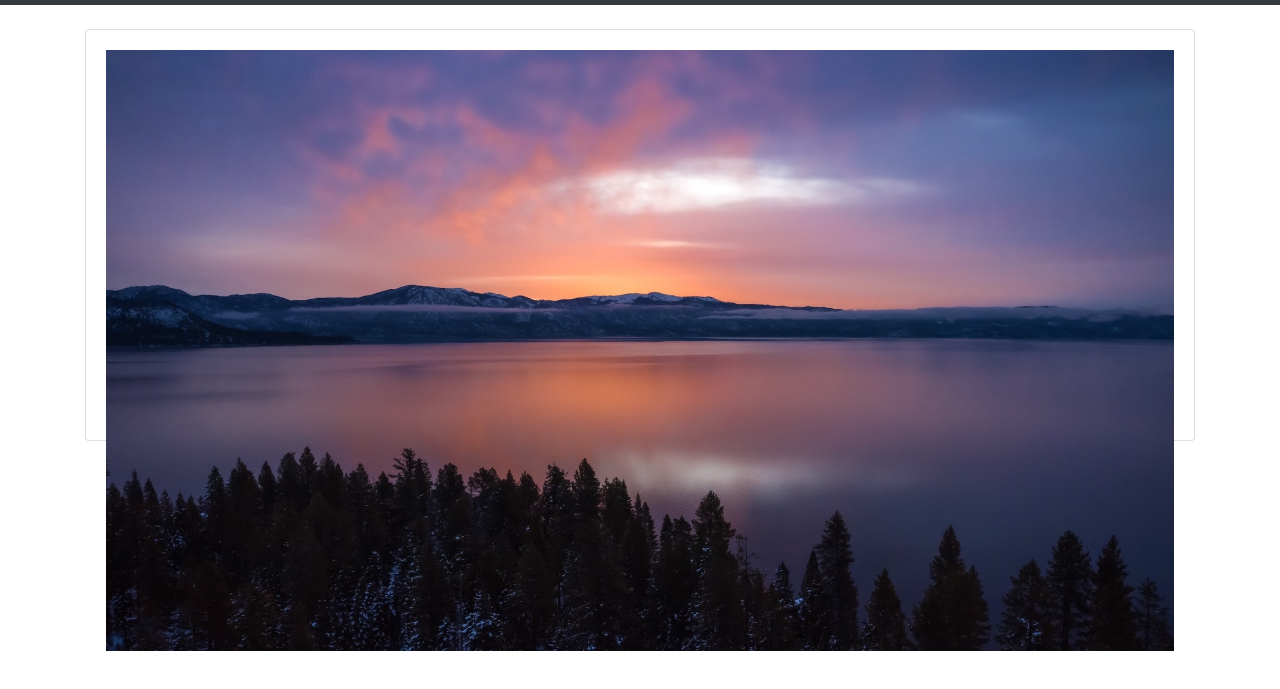
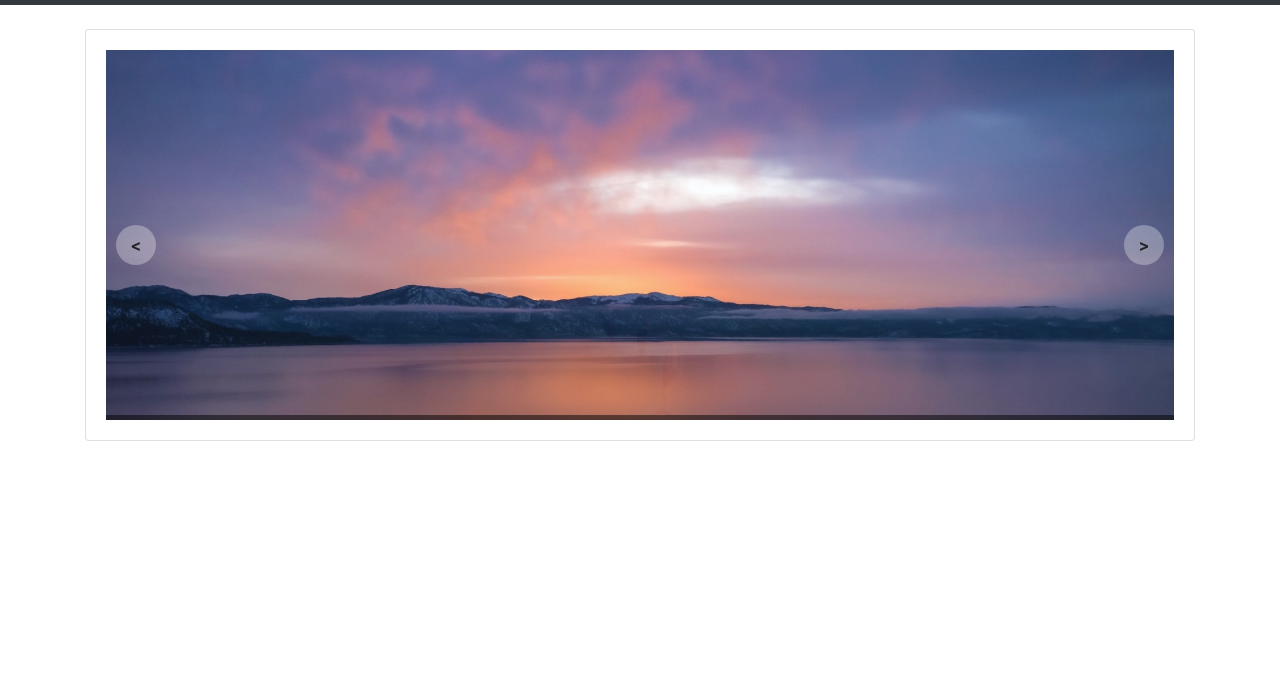
Before and after one commit to MarceauKa/carte-location-velos, a plain HTML site: page index.html in a window 1280 px wide. Shown: the part 51-740 px from the top of the page. Drawn offline with Linux system fonts and the light colour scheme.

Commit message:
:sparkles: Diaporama

```diff
--- a/css/app.css
+++ b/css/app.css
@@ -12,19 +12,19 @@ body {
  * DIAPORAMA
  *************/
 .diapo {
-	height: auto;
-	min-height: 370px;
+	height: 370px;
 }
 
-.diapo .diapo-slides {
+.diapo .slides {
 	position: relative;
 	max-width: 100%;
-	height: auto;
-	min-height: 370px;
+	height: 100%;
+	min-height: 100%;
 	margin: 0;
+	overflow: hidden;
 }
 
-.diapo .diapo-slides .diapo-item {
+.diapo .slides .item {
 	position: absolute;
 	top: 0;
 	left: 0;
@@ -33,16 +33,62 @@ body {
 	transition: opacity .5s linear;
 }
 
-.diapo .diapo-slides .diapo-item img {
+.diapo .slides .item img {
 	max-width: 100%;
 	height: auto;
 }
 
-.diapo .diapo-slides .diapo-item.active {
+.diapo .slides .item.active {
 	opacity: 1;
 	z-index: 2;
 }
 
-.diapo .diapo-slides .diapo-item.active img {
+.diapo .slides .item.active img {
 
 }
+
+.diapo .controls {
+	display: flex;
+	justify-content: space-between;
+	align-items: center;
+	position: relative;
+	z-index: 3;
+	width: 100%;
+	height: 20px;
+	top: -185px;
+	padding: 0 10px;
+}
+
+.diapo .controls .arrow {
+	display: inline-block;
+	height: 40px;
+	width: 40px;
+	border-radius: 25px;
+	background-color: rgba(255, 255, 255, .3);
+	text-align: center;
+	font-weight: bold;
+	line-height: 40px;
+	cursor: pointer;
+	transition: all .2s ease;
+}
+
+.diapo .controls .arrow:hover,
+.diapo .controls .arrow:focus {
+	background-color: rgba(255, 255, 255, .5);
+}
+
+.diapo .timer {
+	position: relative;
+	z-index: 4;
+	bottom: 25px;
+	height: 5px;
+	width: 100%;
+	background-color: rgba(0, 0, 0, .5);
+}
+
+.diapo .timer span {
+	display: block;
+	width: 0;
+	height: 100%;
+	background-color: rgba(0, 100, 200, .8);
+}
--- a/index.html
+++ b/index.html
@@ -28,11 +28,18 @@
 		<div class="card">
 			<div class="card-body">
 				<div class="diapo">
-					<div class="diapo-slides">
-						<div class="diapo-item active"><img src="img/matt-dodd.jpg"></div>
-						<div class="diapo-item"><img src="img/stephen-coetsee.jpg"></div>
-						<div class="diapo-item"><img src="img/cosmic-timetraveler.jpg"></div>
-					</ul>
+					<div class="slides">
+						<div class="item active"><img src="img/matt-dodd.jpg"></div>
+						<div class="item"><img src="img/stephen-coetsee.jpg"></div>
+						<div class="item"><img src="img/cosmic-timetraveler.jpg"></div>
+					</div>
+					<div class="controls">
+						<span class="arrow left">&lt;</span>
+						<span class="arrow right">&gt;</span>
+					</div>
+					<div class="timer">
+						<span></span>
+					</div>
 				</div>
 			</div>
 		</div>
--- a/js/app.js
+++ b/js/app.js
@@ -1,5 +1,5 @@
 $(document).ready(() => {
 
-	const diaporama = new Diaporama($('.diapo'));
+	const diaporama = new Diaporama($('.diapo')[0], 5000);
 
 });
--- a/js/classes/diaporama.js
+++ b/js/classes/diaporama.js
@@ -1,5 +1,107 @@
 class Diaporama {
-	constructor(element) {
+	constructor(element, duration = 5000) {
 		this.$el = element;
+		this.$slides = this.$el.querySelectorAll('.slides .item');
+		this.$controls = this.$el.querySelector('.controls');
+		this.$timer = this.$el.querySelector('.timer');
+
+		this.duration = duration;
+		this.count = this.$slides.length;
+		this.current = 0;
+
+		this.getCurrentFromClass();
+		this.startTimer();
+		this.bindControls();
+	}
+
+	getCurrentFromClass() {
+		this.$slides.forEach((item, index) => {
+			if (item.classList.contains('active')) {
+				this.current = index;
+			}
+		});
+	}
+
+	startTimer() {
+		clearTimeout(this.timer);
+
+		this.timer = setTimeout(() => {
+			$('span', this.$timer).css('width', 0);
+			this.nextSlide();
+		}, this.duration);
+
+		this.startElapsed();
+	}
+
+	startElapsed() {
+		let elapsed = 0;
+		let timerElement = $('span', this.$timer);
+		clearInterval(this.progression);
+
+		this.progression = setInterval(() => {
+			elapsed += this.duration / 1000;
+			let width = 100 * elapsed / this.duration;
+			timerElement.css('width', width + '%');
+		}, this.duration / 1000);
+	}
+
+	nextSlide() {
+		let nextIndex = this.getNextIndex();
+		let currentSlide = $(this.$slides[this.current]);
+		let nextSlide = $(this.$slides[this.getNextIndex()]);
+
+		this.current = nextIndex;
+		this.changeSlide(currentSlide, nextSlide);
+	}
+
+	previousSlide() {
+		let previousIndex = this.getPreviousIndex();
+		let currentSlide = $(this.$slides[this.current]);
+		let previousSlide = $(this.$slides[previousIndex]);
+
+		this.current = previousIndex;
+		this.changeSlide(currentSlide, previousSlide);
+	}
+
+	changeSlide(current, next) {
+		current.removeClass('active');
+		next.addClass('active');
+
+		this.getCurrentFromClass();
+		this.startTimer();
+	}
+
+	getNextIndex() {
+		let nextIndex = this.current + 1;
+		let lastIndex = this.count - 1;
+
+		if (nextIndex > lastIndex) {
+			return 0;
+		}
+
+		return nextIndex;
+	}
+
+	getPreviousIndex() {
+		let prevIndex = this.current - 1;
+		let lastIndex = this.count - 1;
+
+		if (prevIndex < 0) {
+			return lastIndex;
+		}
+
+		return prevIndex;
+	}
+
+	bindControls() {
+		this.$controls.querySelector('.left').addEventListener('click', (event) => {
+			event.preventDefault();
+			this.previousSlide();
+		});
+
+		this.$controls.querySelector('.right').addEventListener('click', (event) => {
+			event.preventDefault();
+			this.nextSlide();
+		});
 	}
 }
```
Also changed, not shown: js/bootstrap.min.js.
